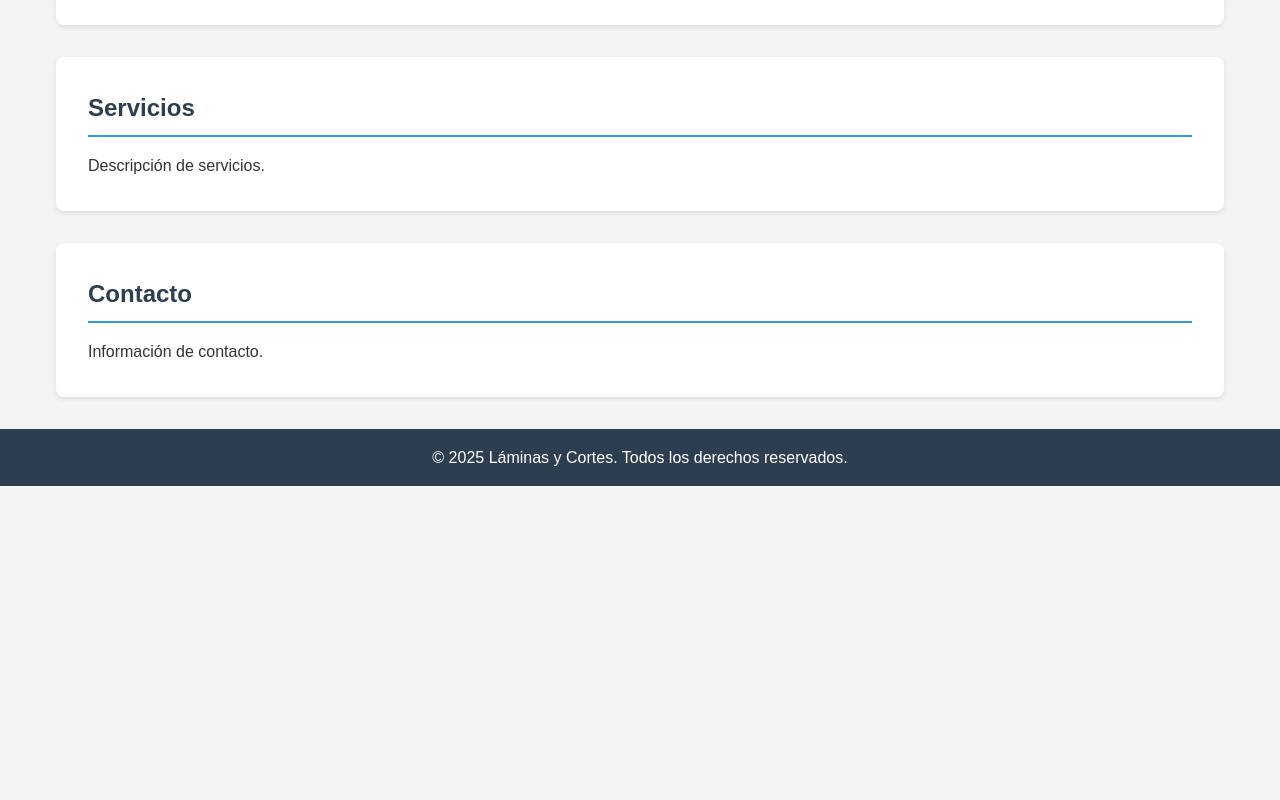
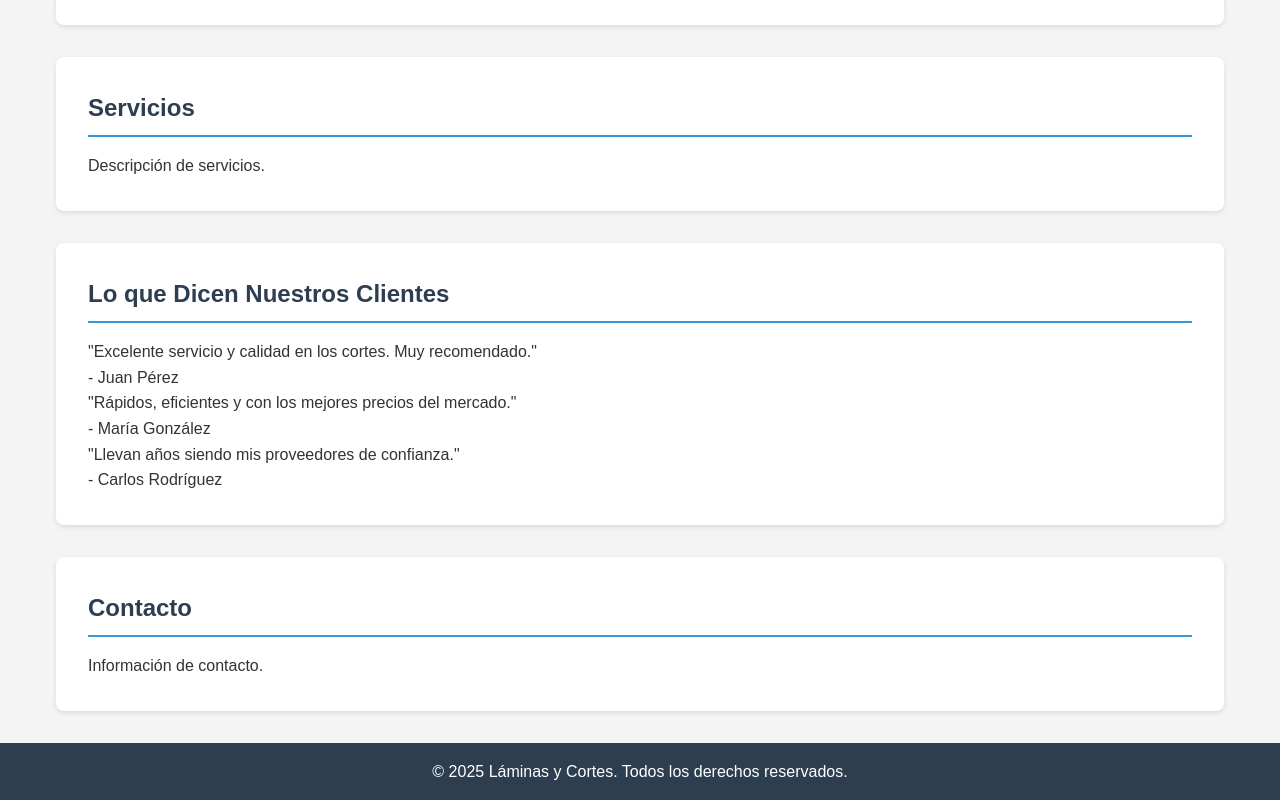
Before and after one commit to sebasj212-web/laminasycortes, a plain HTML site: page index.html in a window 1280 px wide. Shown: the part 472-1272 px from the top of the page. Before the commit the page ends 958 px from the top, so only its background shows below. Drawn offline with Linux system fonts and the light colour scheme.

Commit message:
Agregar sección de testimonios
- Nueva sección de testimonios en index.html
- Estilos CSS para grid de testimonios
- Actualizado menú de navegación
- 3 testimonios de ejemplo

```diff
--- a/index.html
+++ b/index.html
@@ -15,6 +15,7 @@
                 <li><a href="#productos">Productos</a></li>
                 <li><a href="#servicios">Servicios</a></li>
                 <li><a href="#contacto">Contacto</a></li>
+                <li><a href="#testimonios">Testimonios</a></li>
             </ul>
         </nav>
     </header>
@@ -34,6 +35,23 @@
             <h2>Servicios</h2>
             <p>Descripción de servicios.</p>
         </section>
+        <section id="testimonios">
+            <h2>Lo que Dicen Nuestros Clientes</h2>
+            <div class="testimonios-container">
+                <div class="testimonio">
+                    <p>"Excelente servicio y calidad en los cortes. Muy recomendado."</p>
+                    <span class="autor">- Juan Pérez</span>
+                </div>
+                <div class="testimonio">
+                    <p>"Rápidos, eficientes y con los mejores precios del mercado."</p>
+                    <span class="autor">- María González</span>
+                </div>
+                <div class="testimonio">
+                    <p>"Llevan años siendo mis proveedores de confianza."</p>
+                    <span class="autor">- Carlos Rodríguez</span>
+                </div>
+            </div>
+        </section>
 
         <section id="contacto">
             <h2>Contacto</h2>
```
